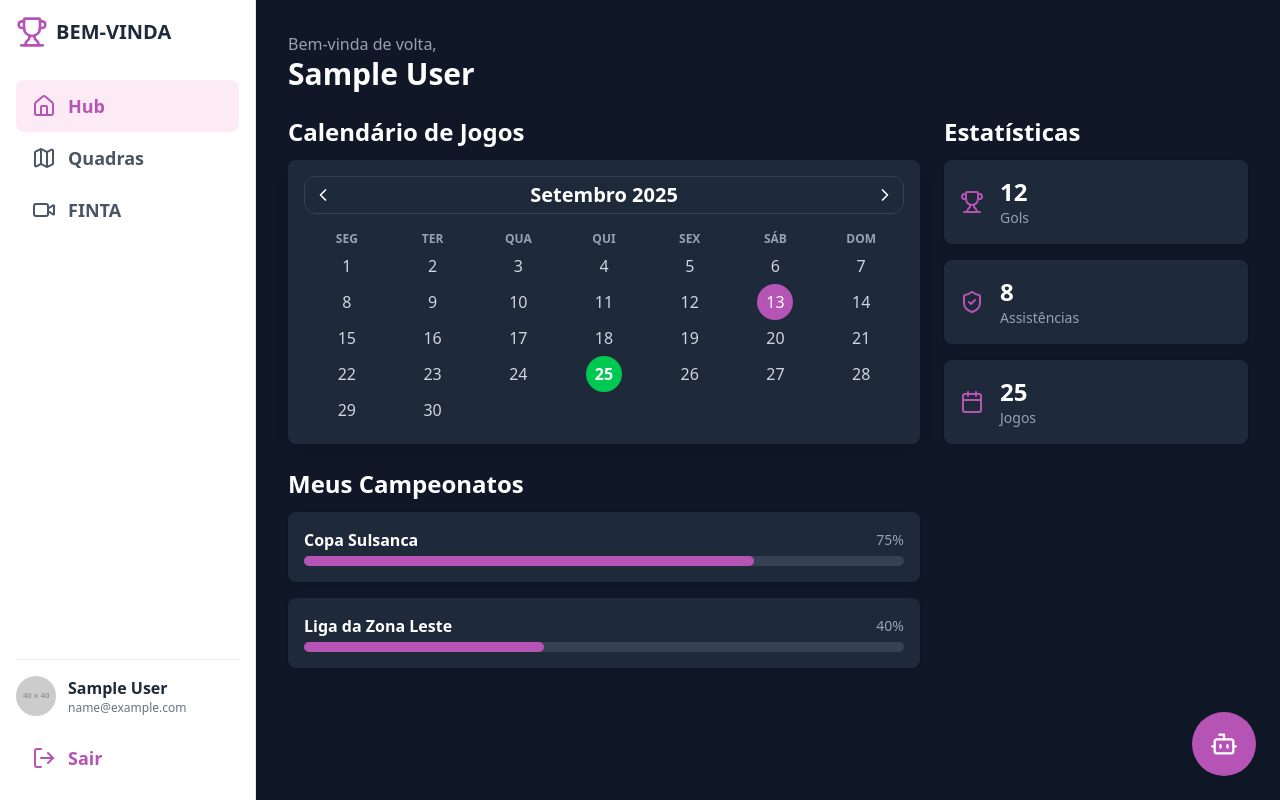
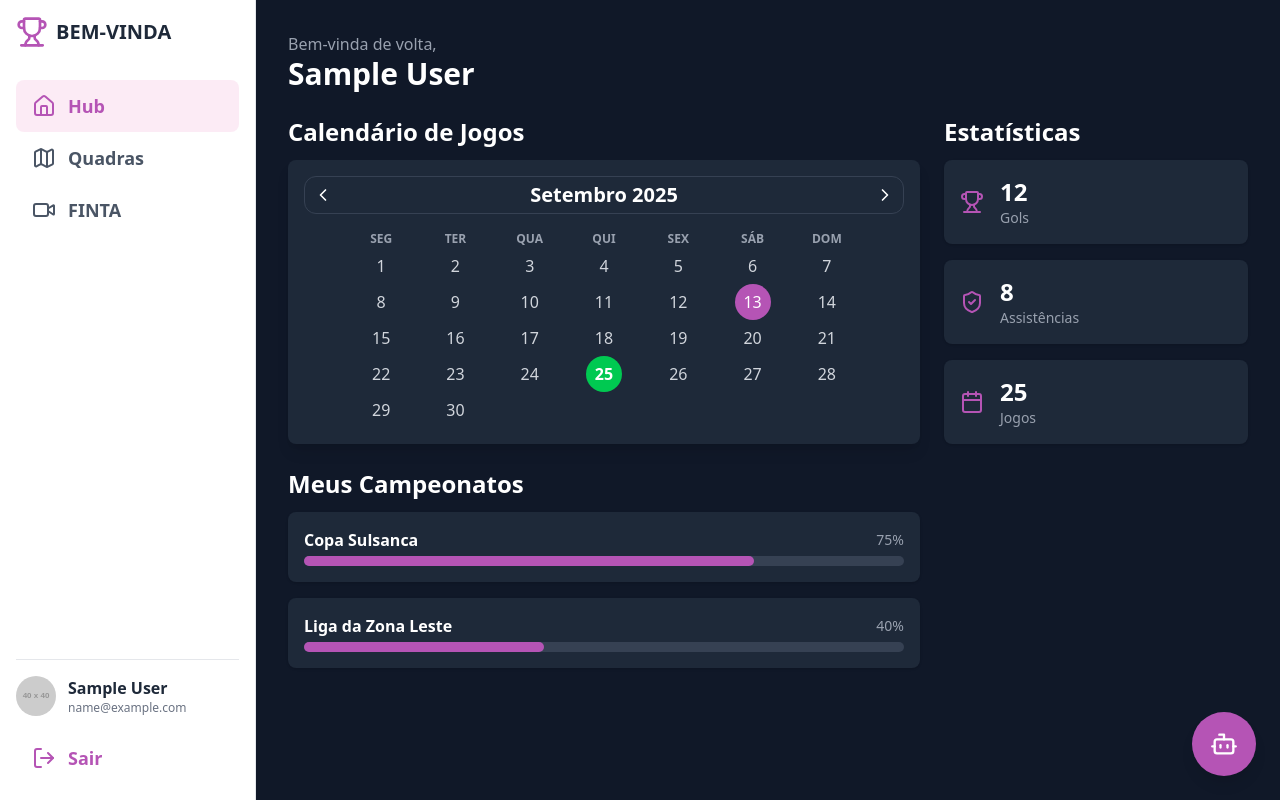
Before and after one commit to matheus-rocha0/passa-a-bola-web-app-matheus, a React (Vite) app: page / in a window 1280 px wide. Built offline with nearby package versions, Linux system fonts and the light colour scheme; sample sign-in values are in the browser's storage.

Commit message:
Fix: proporção dos dias no calendáio

```diff
--- a/src/components/AgendaCalendario.jsx
+++ b/src/components/AgendaCalendario.jsx
@@ -54,7 +54,7 @@ const AgendaCalendario = () => {
       </div>
 
       {/* Grid do Calendário */}
-      <div className="grid grid-cols-7 gap-x-0 gap-y-0 place-items-center px-0">
+      <div className="grid grid-cols-7 gap-x-0 gap-y-0 place-items-center px-10">
         {diasDaSemana.map((dia) => (
           <div key={dia} className="font-semibold text-[12px] uppercase text-gray-400">
             {dia}
```
